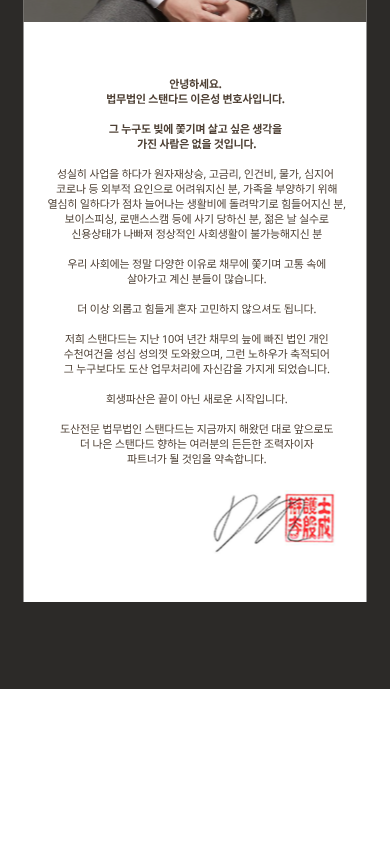
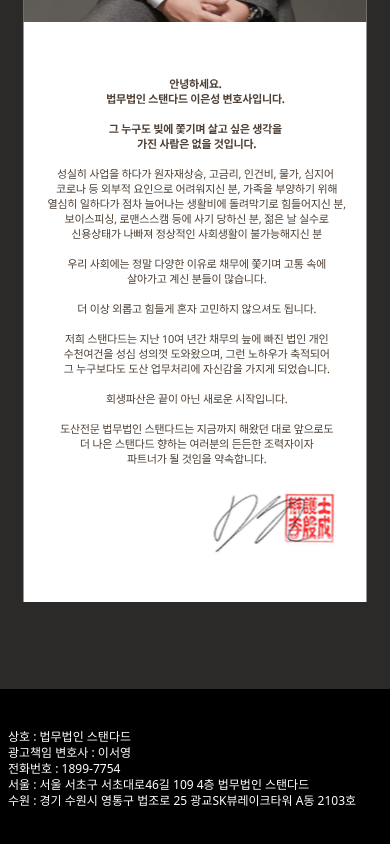
Before and after one commit to googoocone/leees_landing, a Next.js app: page / in a window 390 px wide. Shown: the part 11154-11998 px from the top of the page. Built offline with nearby package versions, Linux system fonts and the light colour scheme.

Commit message:
2차 수정 완료

```diff
--- a/app/page.jsx
+++ b/app/page.jsx
@@ -10,6 +10,7 @@
 import Section8 from "@/components/section8";
 import Section9 from "@/components/section9";
 import Section10 from "@/components/section10";
+import Section11 from "@/components/bottom";
 
 export default function Home() {
   return (
@@ -24,6 +25,7 @@
       <Section8></Section8>
       <Section9></Section9>
       <Section10></Section10>
+      <Section11></Section11>
     </div>
   );
 }
--- /dev/null
+++ b/components/bottom.jsx
@@ -0,0 +1,17 @@
+import React from "react";
+
+const bottom = () => {
+  return (
+    <div className="w-full h-[300px] text-xs px-2 sm:px-30 pt-10  bg-black flex flex-col items-start justify-start text-white">
+      <div>상호 : 법무법인 스탠다드</div>
+      <div>광고책임 변호사 : 이서영</div>
+      <div>전화번호 : 1899-7754</div>
+      <div>서울 : 서울 서초구 서초대로46길 109 4층 법무법인 스탠다드</div>
+      <div>
+        수원 : 경기 수원시 영통구 법조로 25 광교SK뷰레이크타워 A동 2103호
+      </div>
+    </div>
+  );
+};
+
+export default bottom;
--- a/components/section6.jsx
+++ b/components/section6.jsx
@@ -166,7 +166,7 @@
           있습니다.
         </h2>
       </div>
-      <div className="flex gap-2 w-full sm:w-[1110px] h-[110px] overflow-x-auto sm:overflow-x-hidden whitespace-nowrap sm:px-0 px-4">
+      <div className="flex gap-2 w-full sm:w-[550px] sm:h-[220px] overflow-x-auto sm:flex-wrap whitespace-nowrap sm:px-0 px-4">
         {menus.map((item) => (
           <div
             key={item.number}
```
